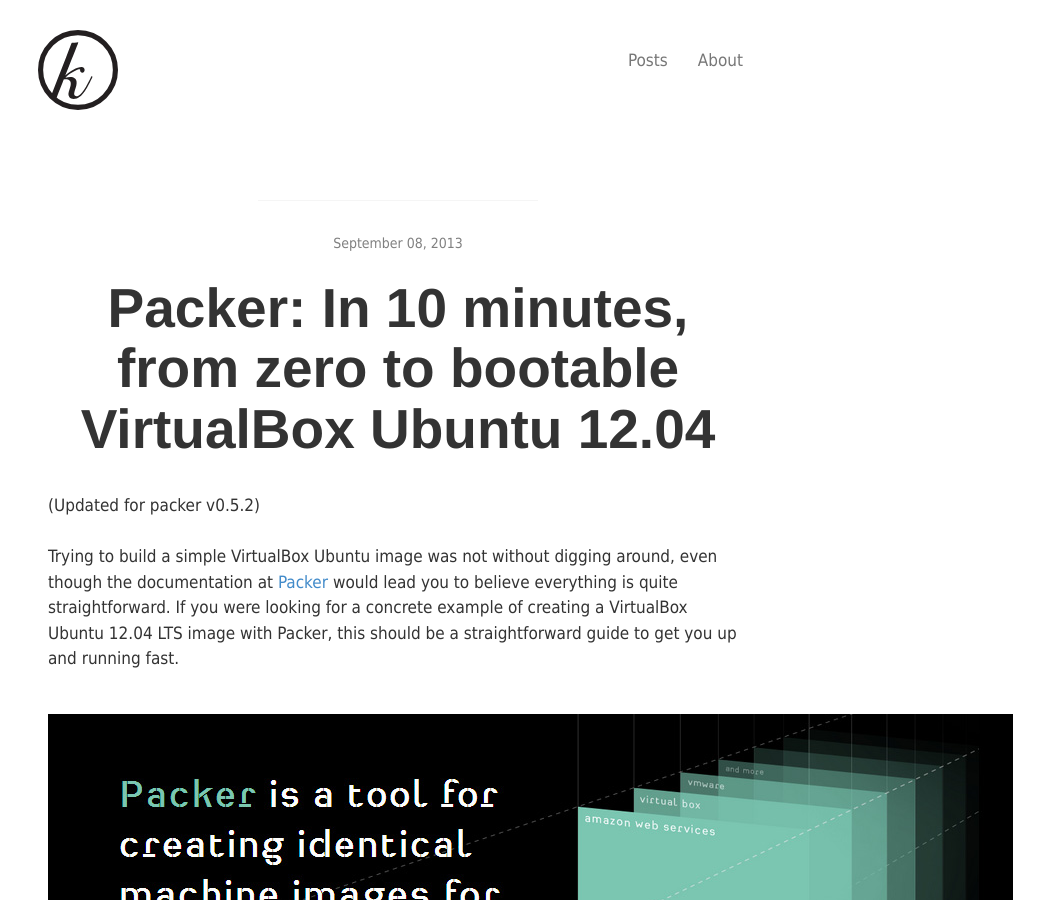
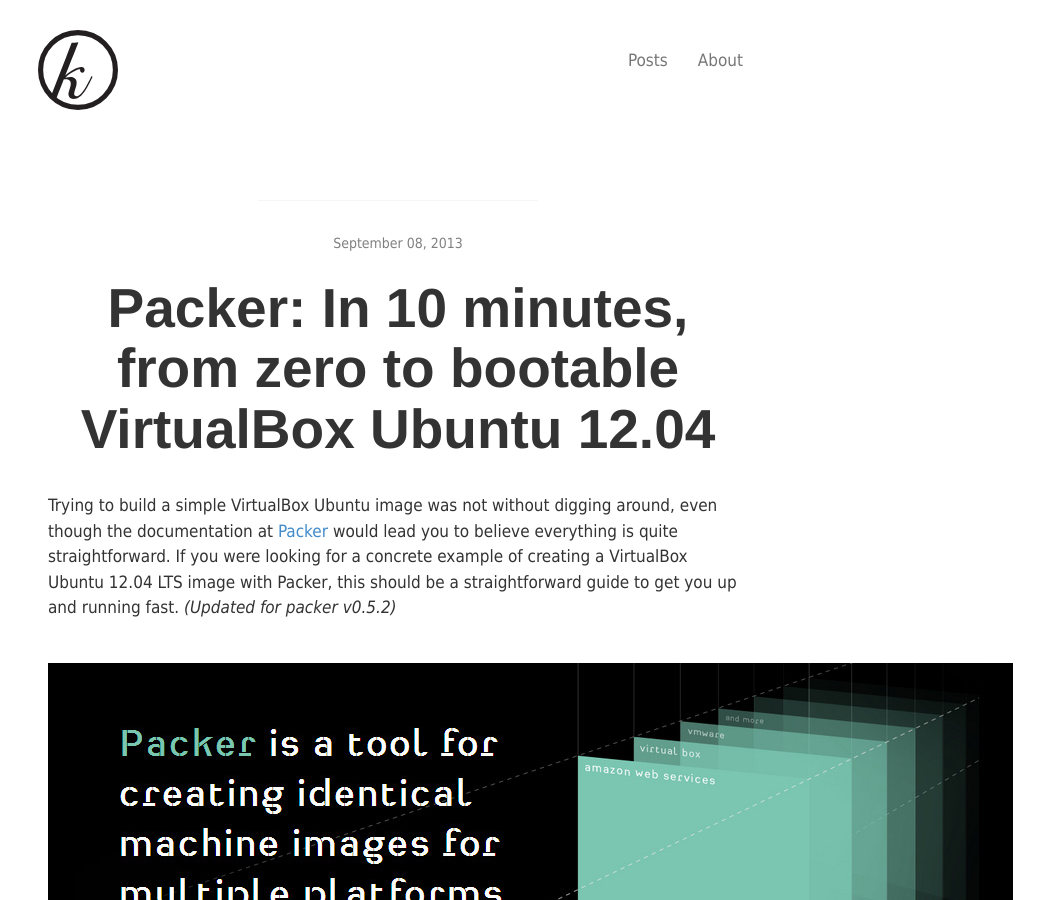
Before and after one commit to ik-fractel/kappataumu.github.com, a Jekyll site: the page built from _posts/2013-09-08-creating-an-Ubuntu-VM-with-packer.md, in a window 1280 px wide and 900 px high. Shown: the whole window, without its empty margins (242-1280 px from the left). Built offline with Jekyll 4.4.1, drawn with Linux system fonts in a browser that asks for light colours; Markdown is read by kramdown in place of the engine named in the settings.

Commit message:
Minor fix

```diff
--- a/_posts/2013-09-08-creating-an-Ubuntu-VM-with-packer.md
+++ b/_posts/2013-09-08-creating-an-Ubuntu-VM-with-packer.md
@@ -8,9 +8,7 @@
 published: true
 ---
 
-(Updated for packer v0.5.2)
-
-Trying to build a simple VirtualBox Ubuntu image was not without digging around, even though the documentation at [Packer](http://www.packer.io) would lead you to believe everything is quite straightforward. If you were looking for a concrete example of creating a VirtualBox Ubuntu 12.04 LTS image with Packer, this should be a straightforward guide to get you up and running fast.
+Trying to build a simple VirtualBox Ubuntu image was not without digging around, even though the documentation at [Packer](http://www.packer.io) would lead you to believe everything is quite straightforward. If you were looking for a concrete example of creating a VirtualBox Ubuntu 12.04 LTS image with Packer, this should be a straightforward guide to get you up and running fast. *(Updated for packer v0.5.2)*
 
 ![packer_splash.jpg](/uploads/packer_splash.jpg)
 
```
